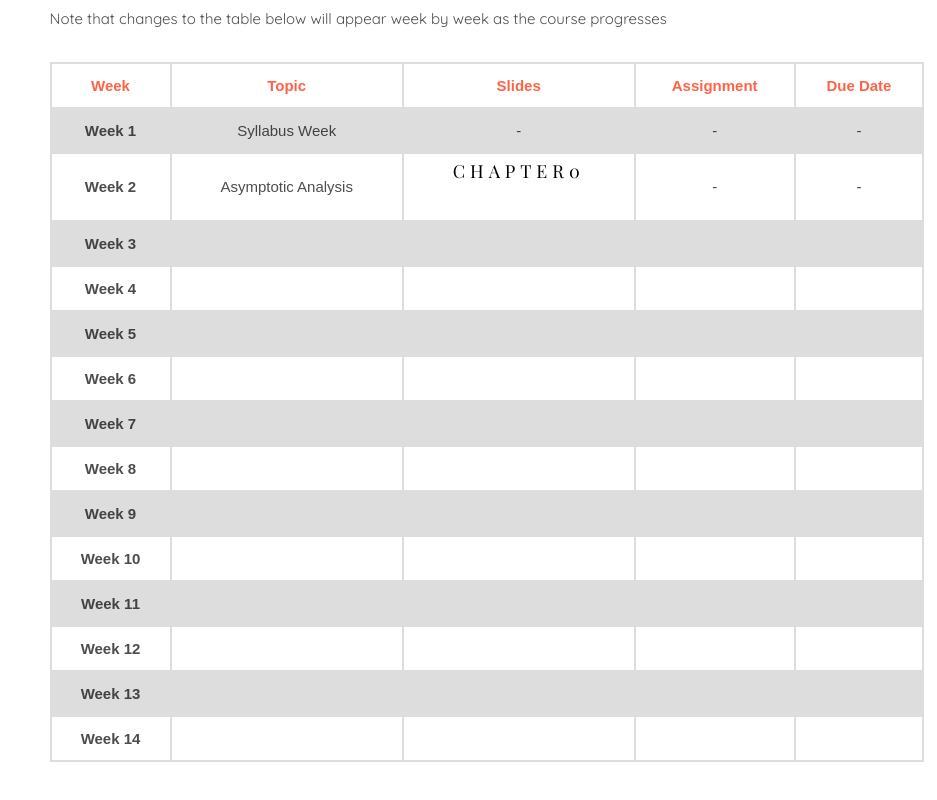
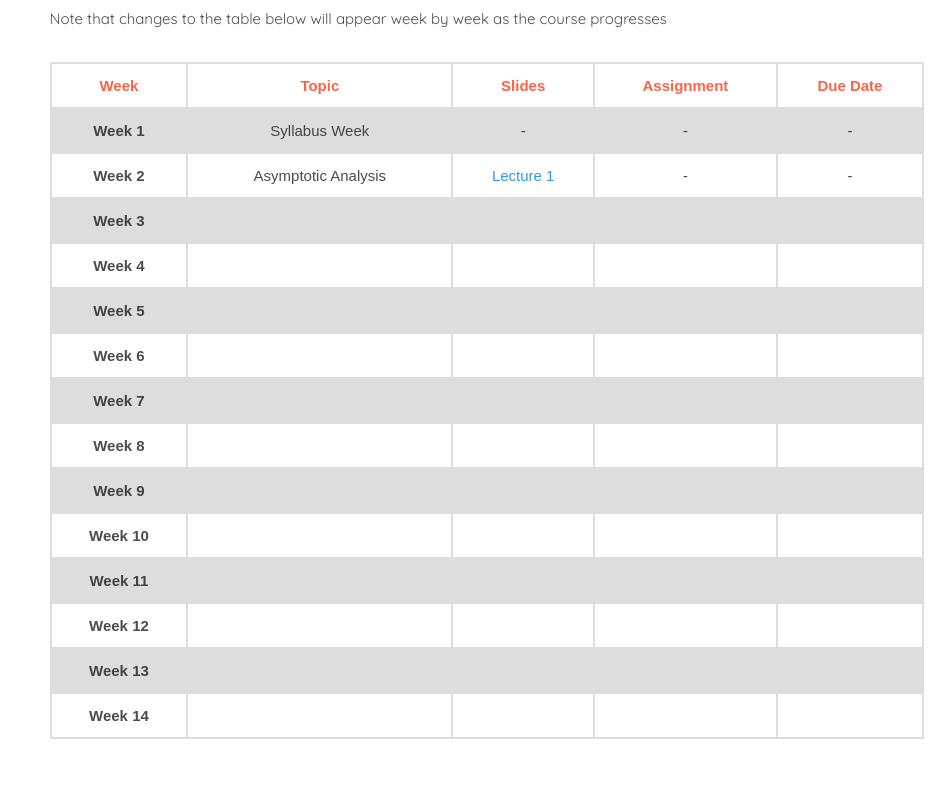
Before and after one commit to Emadalsuwat/emadalsuwat.github.io, a plain HTML site: page algorithms-Fall2020.html in a window 1280 px wide. Shown: the part 2564-3364 px from the top of the page, without its empty margins (343-1280 px from the left). Drawn offline with nearby package versions, Linux system fonts and the light colour scheme; files whose address does not match are found by name; a web font is replaced by a local one.

Commit message:
Update algorithms-Fall2020.html

```diff
--- a/algorithms-Fall2020.html
+++ b/algorithms-Fall2020.html
@@ -331,7 +331,7 @@ Copyright by Emad Alsuwat, 2020;</script> All rights reserved
 											<tr>
 												<td><b>Week 2</b></td>
 												<td>Asymptotic Analysis </td>
-												<td><a href="Lecture_1.ppt"> <h3>chapter0</h3> </a> </td>
+												<td><a href="Lecture_1.ppt"> Lecture 1 </a> </td>
 												<td>- </td>
 												<td>- </td>
 
```
